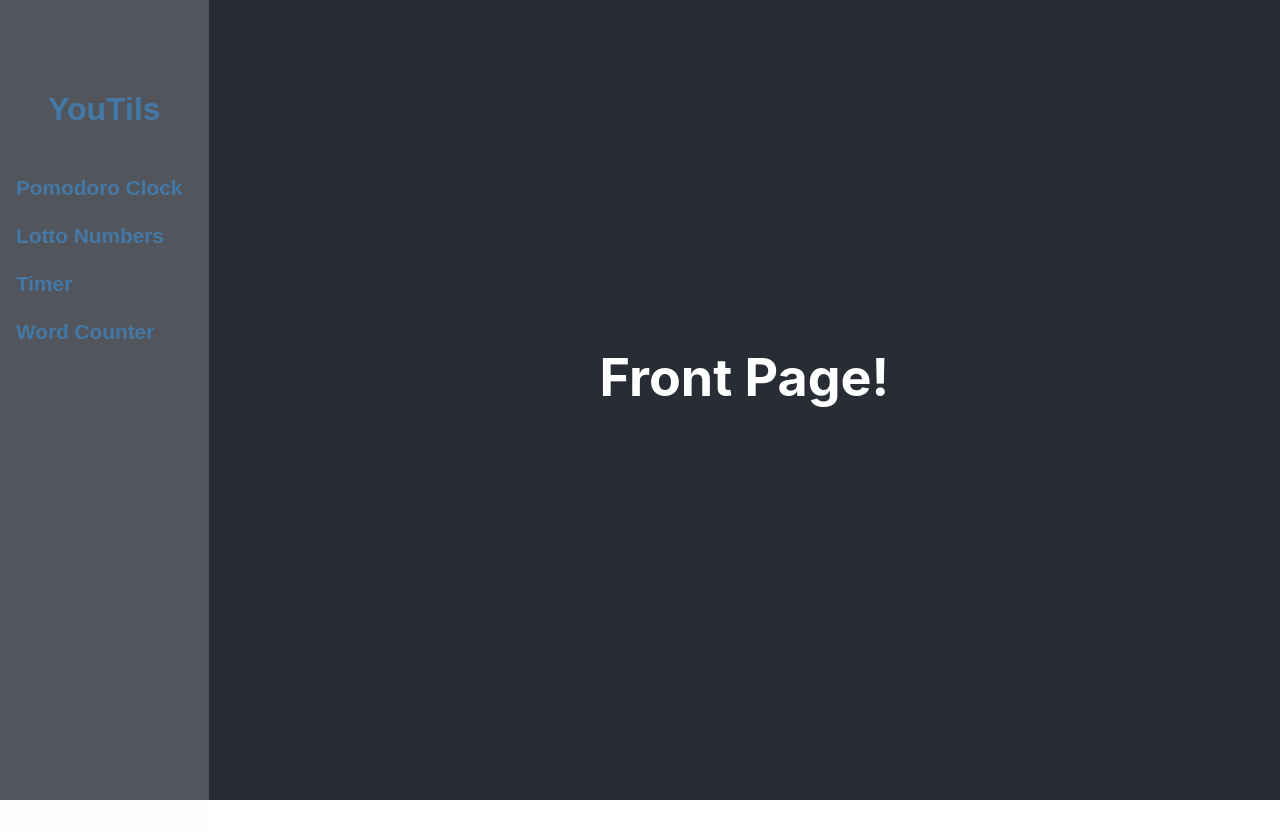
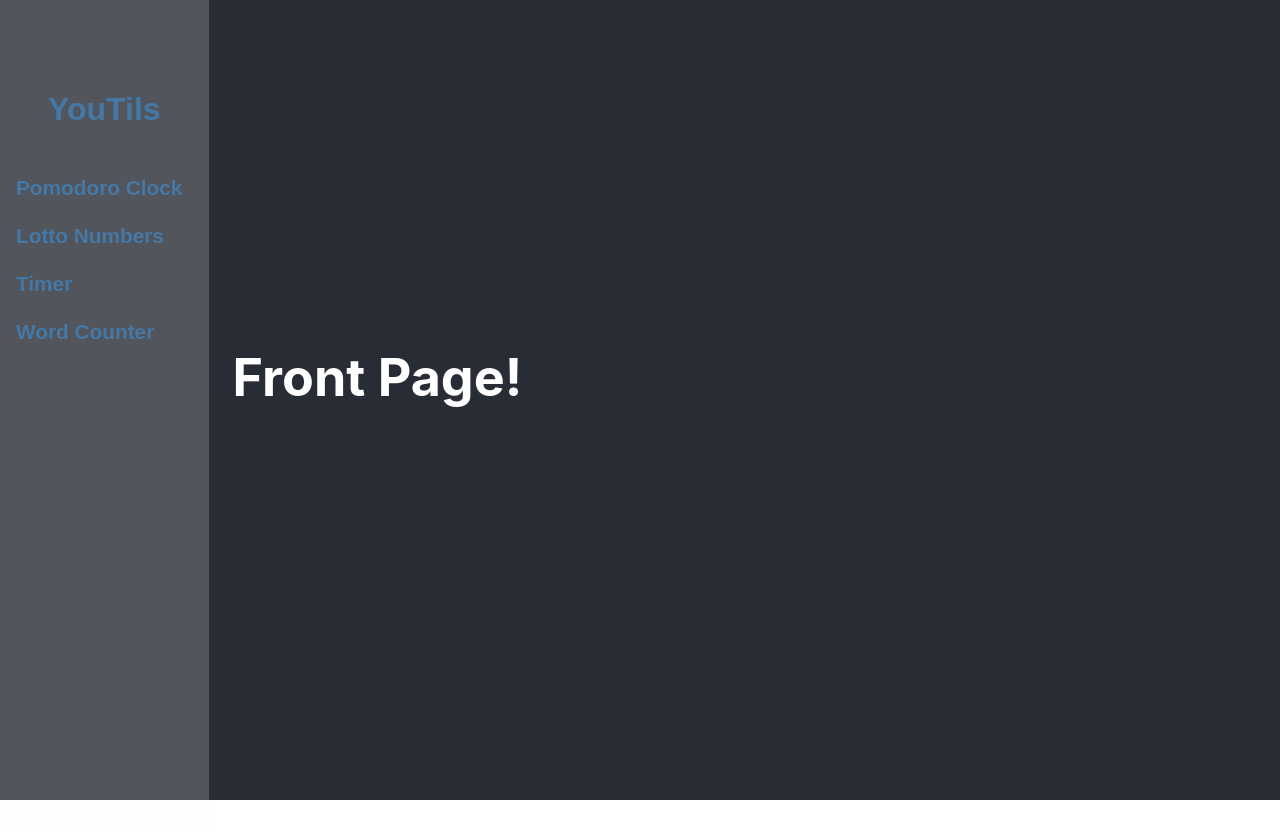
Before and after one commit to azurerr/YouTils, a React (Create React App) app: page / in a window 1280 px wide. Built offline with nearby package versions, Linux system fonts and the light colour scheme; a web font is replaced by a local one.

Commit message:
Fixed minor err

```diff
--- a/src/App.js
+++ b/src/App.js
@@ -44,7 +44,7 @@ function App() {
         <Route path="/lotto" element={<LottoNumbers />} />
         <Route path="/timer" element={<Timer />} />
         <Route path="/wordcounter" element={<WordCounter />} />
-        <Route path="*" element={<ErrorPage />} />
+        <Route path="*" errorElement={<ErrorPage />} />
       </Routes>
       {/* <RouterProvider router={router} ></RouterProvider> */}
     </Layout>
--- a/src/Layout.js
+++ b/src/Layout.js
@@ -6,7 +6,7 @@ import { Box, Container } from '@mui/system';
 function Layout(props) {
 
     return (
-        <div className="App">
+        <>
             <header className="App-header">
             </header>
             <body className="App-body">
@@ -15,7 +15,7 @@ function Layout(props) {
                     <Box mb={10} mt={4}>{props.children}</Box>
                 </Container>
             </body>
-        </div>
+        </>
     );
 
 }
```
